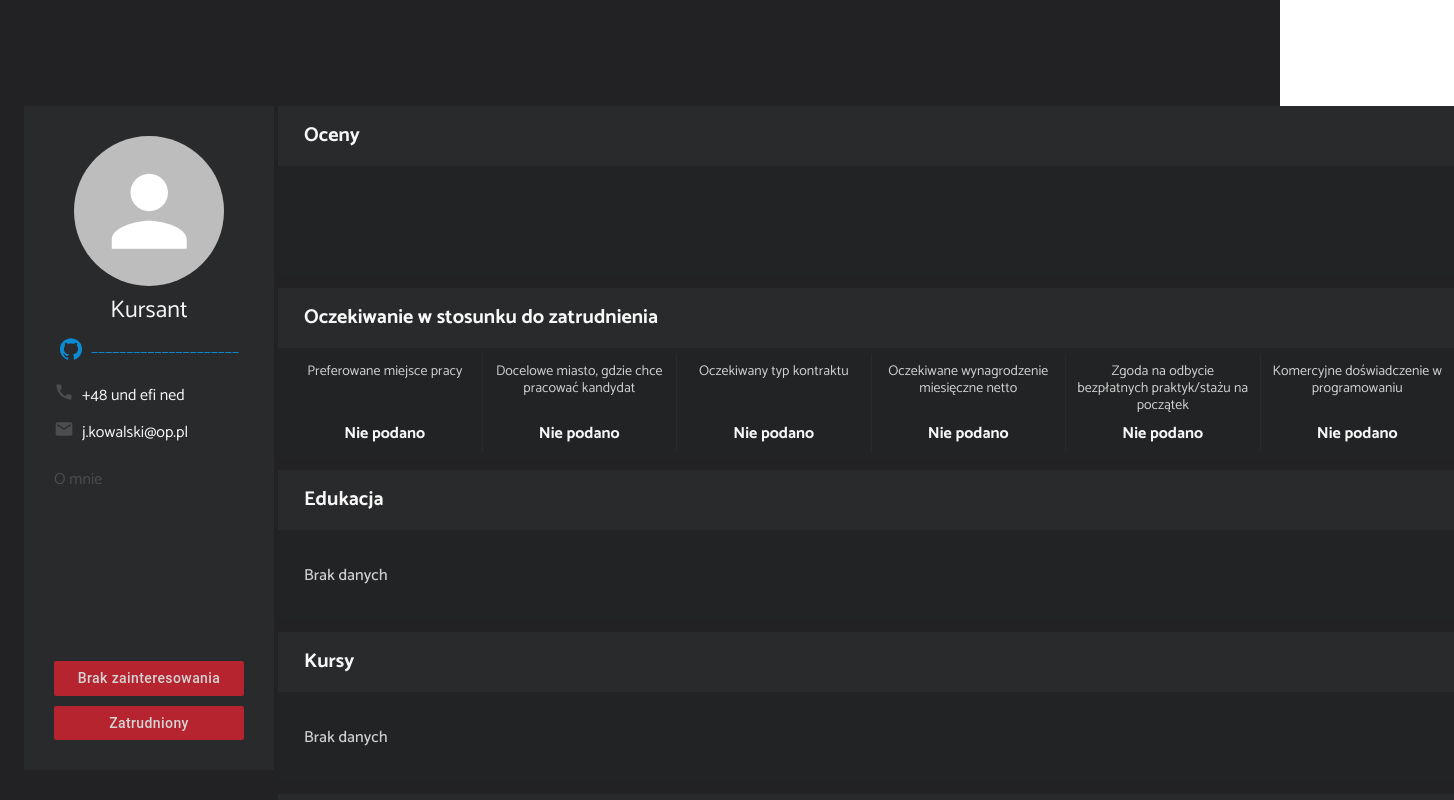
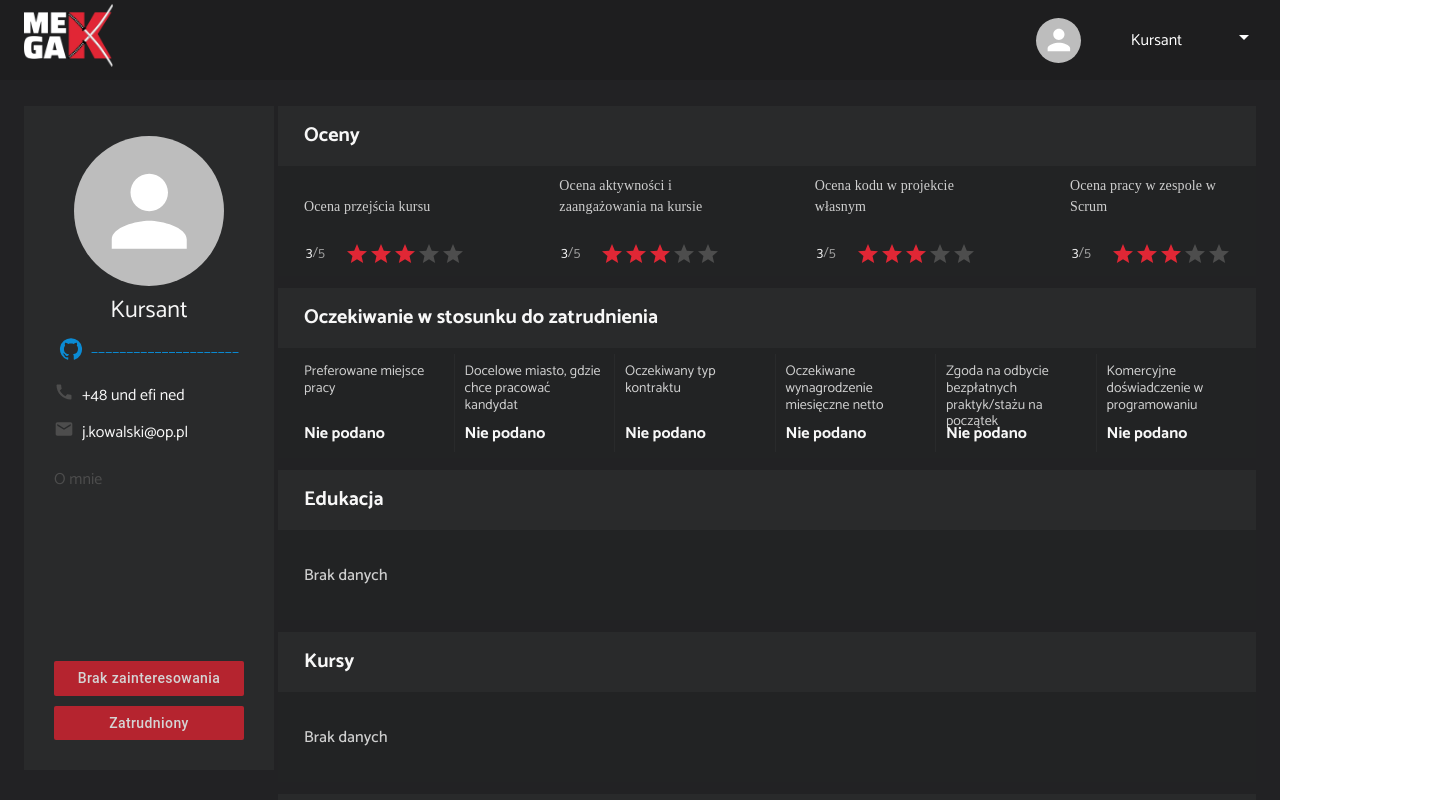
Before and after one commit to patrycja-dev41171/megak-headhunter-6-frontend, a React (Create React App) app: page /hr/student-profile/1 in a window 1280 px wide. Shown: the top 800 px of the page, 1454 px wide, since content can reach past the window. Built offline with nearby package versions, Linux system fonts and the light colour scheme.

Commit message:
Customized styles in HrStudentProfileView

```diff
--- a/src/components/HrStudentProfileBox/HrStudentProfileBox.tsx
+++ b/src/components/HrStudentProfileBox/HrStudentProfileBox.tsx
@@ -2,7 +2,6 @@ import React from 'react';
 import {Header} from '../Header/Header';
 import {Box, Container} from '@mui/material';
 import {StudentExpectations} from '../StudentExpectations/StudentExpectations';
-import '../../styles/stylesForLayouts.css';
 import {SidebarStudent} from '../Sidebars/SidebarStudent';
 import {StudentGrades} from '../StudentGrades/StudentGrades';
 import {StudentInfoBoxEducation} from "../StudentInfoBoxes/StudentInfoBoxEducation";
@@ -11,11 +10,13 @@ import {StudentInfoBoxWorkExperience} from "../StudentInfoBoxes/StudentInfoBoxWo
 import {StudentInfoBoxLinksPortfolio} from "../StudentInfoBoxesLinks/StudentInfoBoxLinksPortfolio";
 import {StudentInfoBoxLinksGroupProject} from "../StudentInfoBoxesLinks/StudentInfoBoxLinksGroupProject";
 import {StudentInfoBoxLinksPassingProject} from "../StudentInfoBoxesLinks/StudentInfoBoxLinksPassingProject";
+import '../../styles/stylesForLayouts.css';
 
 export const HrStudentProfileBox = () => {
     return (
         <>
-            {/*<Header/>*/}
+            {/*wstawilem dane do Header na sztywno zeby wyswietlic*/}
+            <Header role="student" id="7462376423764523746"/>
             <div className="main-container pageWithHeader">
                 <Container
                     sx={{
@@ -39,15 +40,12 @@ export const HrStudentProfileBox = () => {
                         }}>
                         <h3 className="layouts_subtitle">Oceny</h3>
                         <div className="layouts_line">
-                            <div className="layouts_gradesContent displayCenter">
-                                {/*<StudentGrades/>*/}
-                            </div>
+                            {/*wstawilem dane do StudentGrades na sztywno zeby wyswietlic*/}
+                            <StudentGrades courseCompletion={3} courseEngagement={3} projectDegree={3} teamProjectDegree={3}/>
                         </div>
                         <h3 className="layouts_subtitle">Oczekiwanie w stosunku do zatrudnienia</h3>
                         <div className="layouts_line">
-                            <div className="layouts_gradesContent displayCenter">
-                                <StudentExpectations/>
-                            </div>
+                            <StudentExpectations/>
                         </div>
                         <h3 className="layouts_subtitle">Edukacja</h3>
                         <div className="layouts_line">
--- a/src/components/StudentBox/StudentBox.css
+++ b/src/components/StudentBox/StudentBox.css
@@ -11,7 +11,6 @@
     flex-wrap: wrap;
 }
 
-
 .studentView_line {
     margin-bottom: 12px;
     background-color: #222324;
@@ -23,12 +22,6 @@
     font-size: 13px;
 }
 
-.studentView_gradesContent {
-    min-height: 110px;
-    color: #88888d;
-}
-
-
 .sidebarBox {
     min-width: 250px;
     max-width: 250px;
--- a/src/components/StudentBox/StudentBox.tsx
+++ b/src/components/StudentBox/StudentBox.tsx
@@ -1,16 +1,16 @@
-import React, { useEffect, useState } from 'react';
-import { Header } from '../Header/Header';
+import React, {useEffect, useState} from 'react';
+import {Header} from '../Header/Header';
 import './StudentBox.css';
-import { Box, Container } from '@mui/material';
-import { StudentForm } from '../StudentForm/StudentForm';
-import { SidebarStudent } from '../Sidebars/SidebarStudent';
-import { StudentGrades } from '../StudentGrades/StudentGrades';
-import { useSelector } from 'react-redux';
-import { StoreState } from '../../redux-toolkit/store';
-import { studentEntityFront } from 'types';
+import {Box, Container} from '@mui/material';
+import {StudentForm} from '../StudentForm/StudentForm';
+import {SidebarStudent} from '../Sidebars/SidebarStudent';
+import {StudentGrades} from '../StudentGrades/StudentGrades';
+import {useSelector} from 'react-redux';
+import {StoreState} from '../../redux-toolkit/store';
+import {studentEntityFront} from 'types';
 
 export const StudentBox = () => {
-  const { id } = useSelector((store: StoreState) => store.user);
+    const {id} = useSelector((store: StoreState) => store.user);
     const [studentData, setStudentData] = useState<studentEntityFront>({
         email: '',
         courseCompletion: 0,
@@ -89,7 +89,6 @@ export const StudentBox = () => {
                         }}>
                         <h3 className="studentView_subtitle">Oceny</h3>
                         <div className="studentView_line">
-              <div className="studentView_gradesContent displayCenter">
                             <StudentGrades
                                 courseCompletion={studentData.courseCompletion}
                                 courseEngagement={studentData.courseEngagement}
@@ -97,17 +96,18 @@ export const StudentBox = () => {
                                 teamProjectDegree={studentData.teamProjectDegree}
                             />
                         </div>
-            </div>
 
                         <div className="studentView_subtitle">
                             <h3>Uzupełnij swój profil</h3>
-  <span className="studentView_subtitleInstruction">Jesteś niewidoczny dla HR. Uzupełnij dane</span>
+                            <span
+                                className="studentView_subtitleInstruction">Jesteś niewidoczny dla HR. Uzupełnij dane</span>
                         </div>
 
                         <div className="studentView_line">
-    {/*{studentData.email !== '' ? (*/}
+                            {studentData.email !== '' ? (
                             <StudentForm
-        email={studentData.email}
+                                // email={studentData.email}
+                                email={"Patrycja@interia.pl"}
                                 tel={studentData.tel}
                                 firstName={studentData.firstName}
                                 lastName={studentData.lastName}
@@ -123,8 +123,8 @@ export const StudentBox = () => {
                                 workExperience={studentData.workExperience}
                                 courses={studentData.courses}
                                 expectedContractType={studentData.expectedContractType}
-        targetWorkCity={studentData.targetWorkCity} />
-              {/*) : null}*/}
+                                targetWorkCity={studentData.targetWorkCity}/>
+                            ) : null}
                         </div>
                     </Box>
                 </Container>
--- a/src/components/StudentExpectations/StudentExpectations.css
+++ b/src/components/StudentExpectations/StudentExpectations.css
@@ -1,17 +1,22 @@
 .student-expectations__wrapper {
-  width: 1176px;
   display: flex;
   align-items: center;
-  height: 110px;
+  flex-wrap: wrap;
+  min-height: 110px;
   background-color: #222324;
-  padding-left: 10px;
+  padding-left: 26px;
 }
 
 .student-expectations__item {
   max-width: 196px;
-  flex: 1 1 0px;
+  flex: 1 1 0;
   padding: 10px;
   border-right: 1px solid #292a2b;
+  text-align: left;
+}
+
+.student-expectations__item-first {
+  padding-left: 0;
 }
 
 .student-expectations__item:last-child {
--- a/src/components/StudentExpectations/StudentExpectations.tsx
+++ b/src/components/StudentExpectations/StudentExpectations.tsx
@@ -31,7 +31,7 @@ export const StudentExpectations = (props: StudentExpectationsProps) => {
 
   return (
     <div className="student-expectations__wrapper">
-      <div className="student-expectations__item">
+      <div className="student-expectations__item student-expectations__item-first">
         <p className="student-expectations__item-title">Preferowane miejsce pracy</p>
         {expectedTypeWork ? (
           <p className="student-expectations__item-description">{expectedTypeWork}</p>
--- a/src/components/StudentGrades/StudentGrades.css
+++ b/src/components/StudentGrades/StudentGrades.css
@@ -2,11 +2,11 @@
     display: flex;
     justify-content: space-between;
     align-items: center;
+    flex-wrap: wrap;
     padding-left: 26px;
-    padding-right: 195px;
-    height: 110px;
-    width: 1176px;
-    background-color: #222324;
+    max-width: 955px;
+    min-height: 110px;
+    color: #88888d;
 }
 .student-grades__item {
     display: flex;
--- a/src/components/StudentInfoBoxes/StudentInfoBox.css
+++ b/src/components/StudentInfoBoxes/StudentInfoBox.css
@@ -1,7 +1,6 @@
 .student-info-box__wrapper {
   display: flex;
   align-items: center;
-  width: 1176px;
   min-height: 90px;
   background-color: #222324;
   padding: 10px 26px;
--- a/src/components/StudentInfoBoxesLinks/StudentInfoBoxLinks.css
+++ b/src/components/StudentInfoBoxesLinks/StudentInfoBoxLinks.css
@@ -3,7 +3,6 @@
   flex-direction: column;
   align-items: flex-start;
   justify-content: center;
-  width: 1176px;
   min-height: 60px;
   background-color: #222324;
   padding: 10px 26px;
--- a/src/styles/stylesForLayouts.css
+++ b/src/styles/stylesForLayouts.css
@@ -13,11 +13,6 @@
 .layouts_line {
     margin-bottom: 12px;
     background-color: #222324;
-}
-
-.layouts_gradesContent {
-    min-height: 110px;
-    color: #88888d;
 }
 
 .layouts_sidebarBox {
```
Lines whose indentation alone changed are shown as unchanged.
